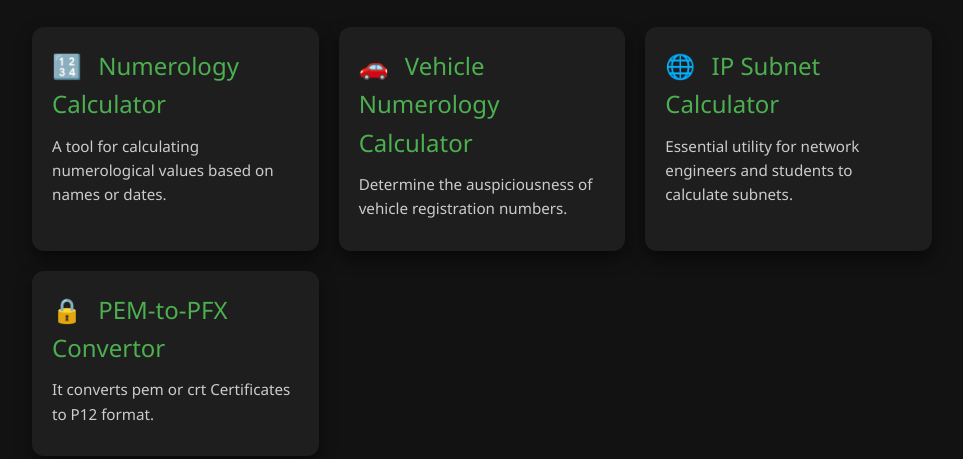
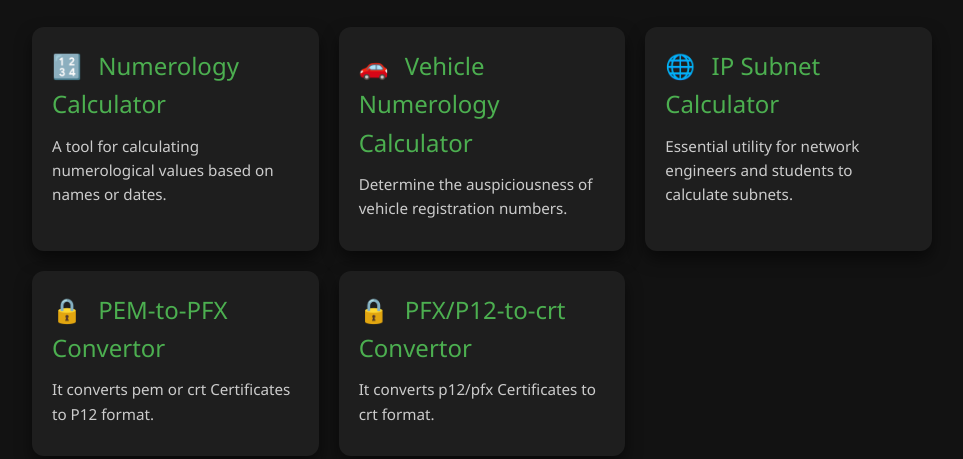
Before and after one commit to dinesh131/dinesh131.github.io, a plain HTML site: page index.html in a window 1280 px wide. Shown: the part 151-610 px from the top of the page, without its empty margins (158-1121 px from the left). Drawn offline with Linux system fonts and the light colour scheme.

Commit message:
Update index.html

```diff
--- a/index.html
+++ b/index.html
@@ -122,6 +122,14 @@
                     <p>It converts pem or crt Certificates to P12 format.</p>
                     </a>
             </li>
+            <li class="project-item">
+                <a href="/p12" class="project-link">
+                    <div class="project-title">
+                        <span class="icon">🔒</span> PFX/P12-to-crt Convertor
+                    </div>
+                    <p>It converts p12/pfx Certificates to crt format.</p>
+                    </a>
+            </li>
         </ul>
     </div>
 </body>
```
